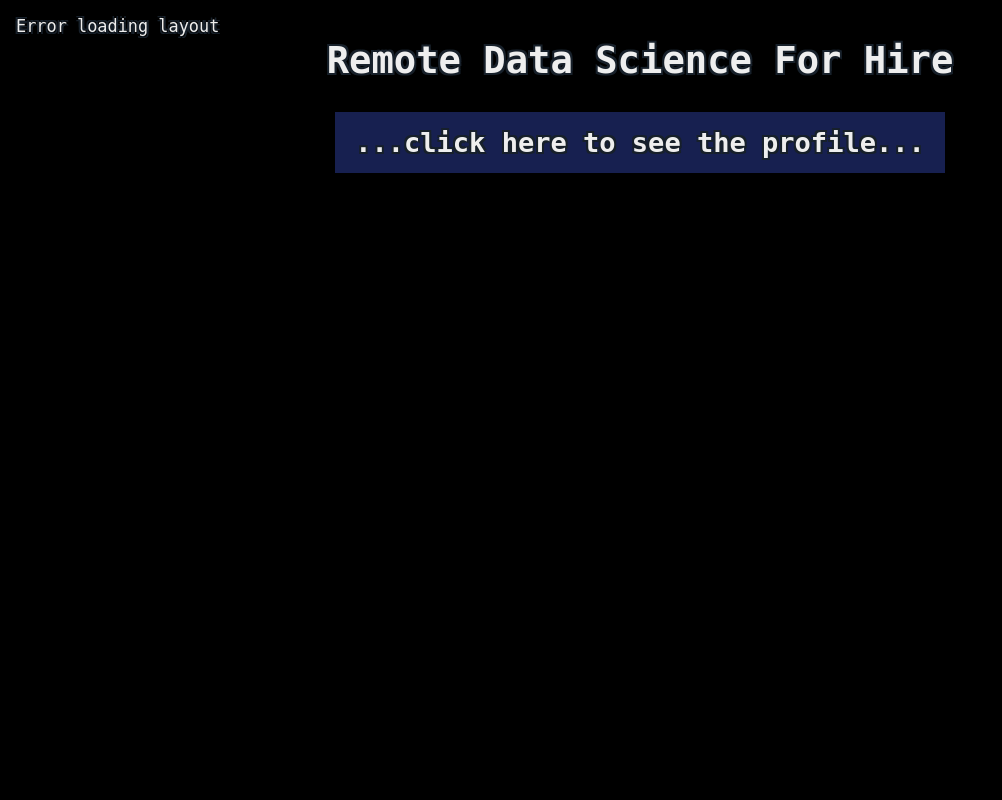
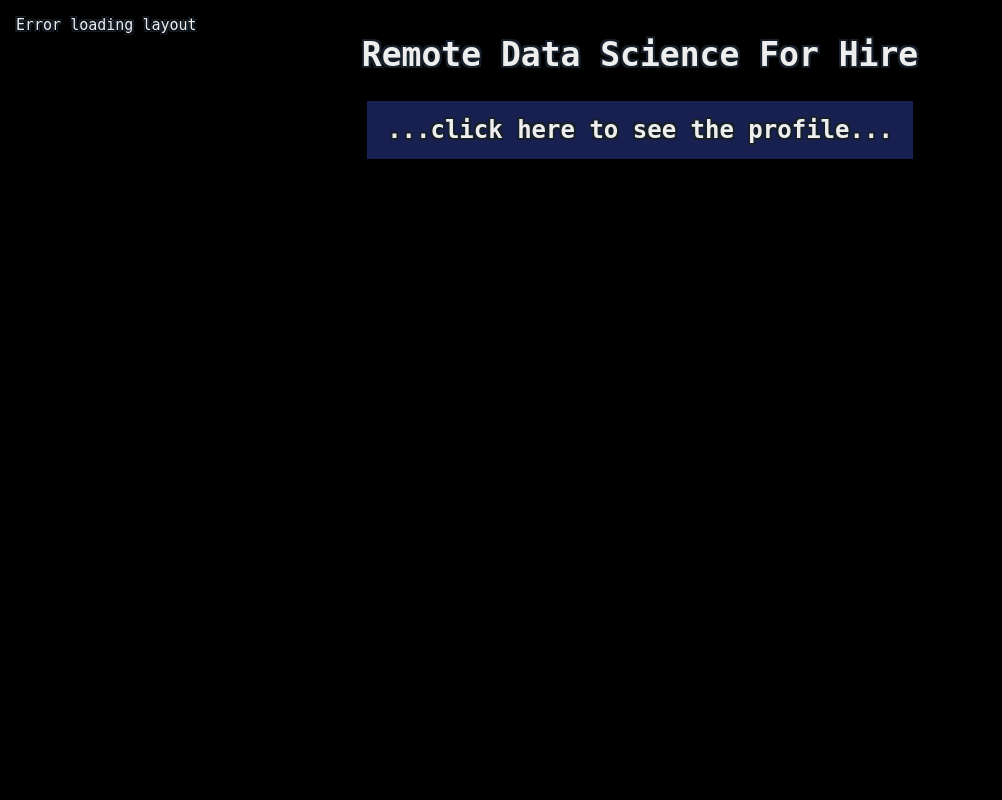
Before and after one commit to mysterious-ben/intro-website, a Flask app: page / in a window 1280 px wide. Shown: the whole page, without its empty margins (0-1002 px from the left). Run offline with Flask 3, Linux system fonts and the light colour scheme; data that the repository does not hold is empty.

Commit message:
fix: mac layout

```diff
--- a/src/static/css/awesome-ds.css
+++ b/src/static/css/awesome-ds.css
@@ -21,7 +21,7 @@
 
 body {
   font-family: monospace;
-  font-size: 1.3em;
+  font-size: 15px;
   color: #eee;
   background: #000;
   text-shadow:
@@ -128,7 +128,7 @@
   text-shadow:none;
   color:black;
   background-color:#eee;
-  margin: 0px 0px 0px 0px;
+  margin: 3px 0px 3px 0px;
   padding: 6px 10px;
   border: 4px solid #172050;
   display:inline-block;
```
